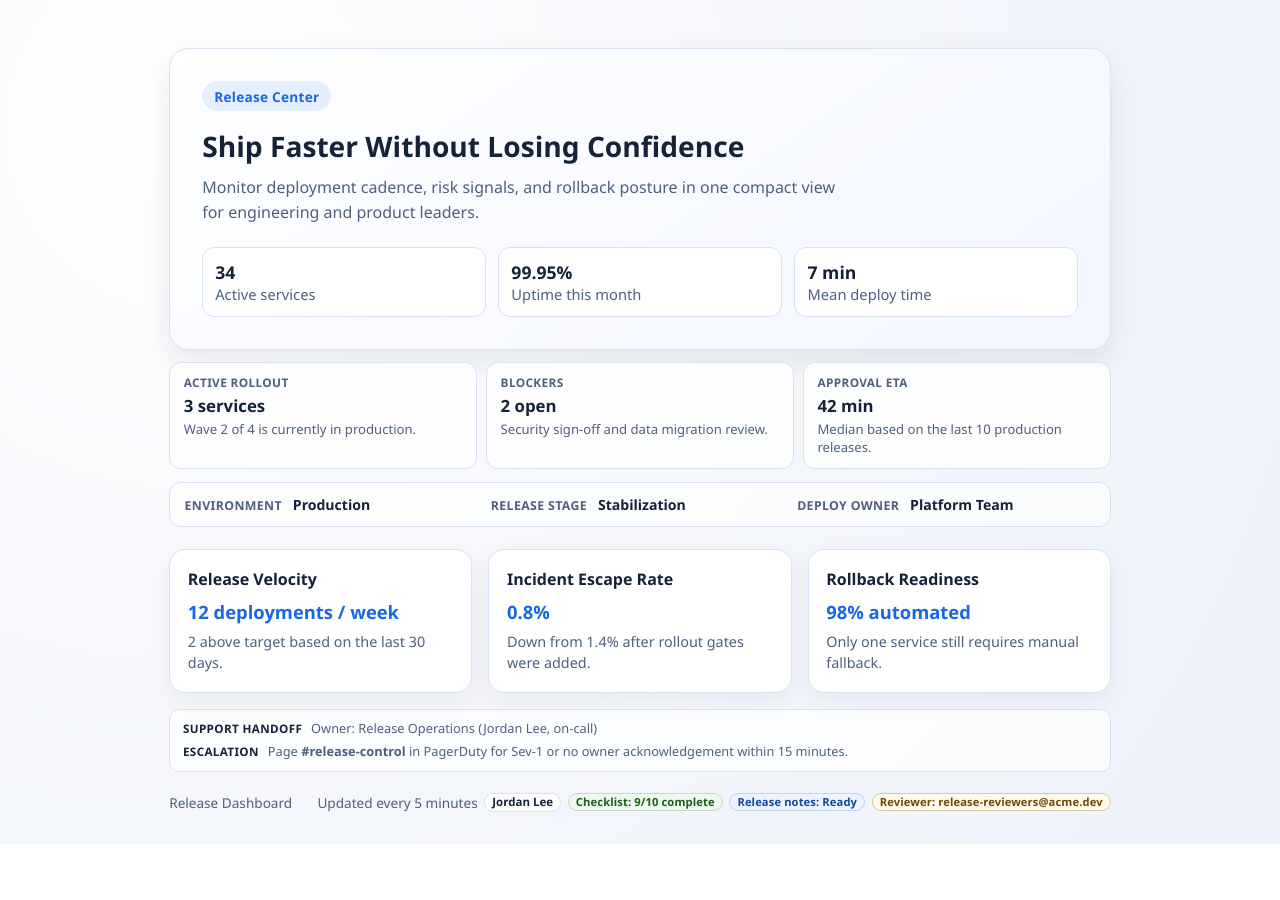
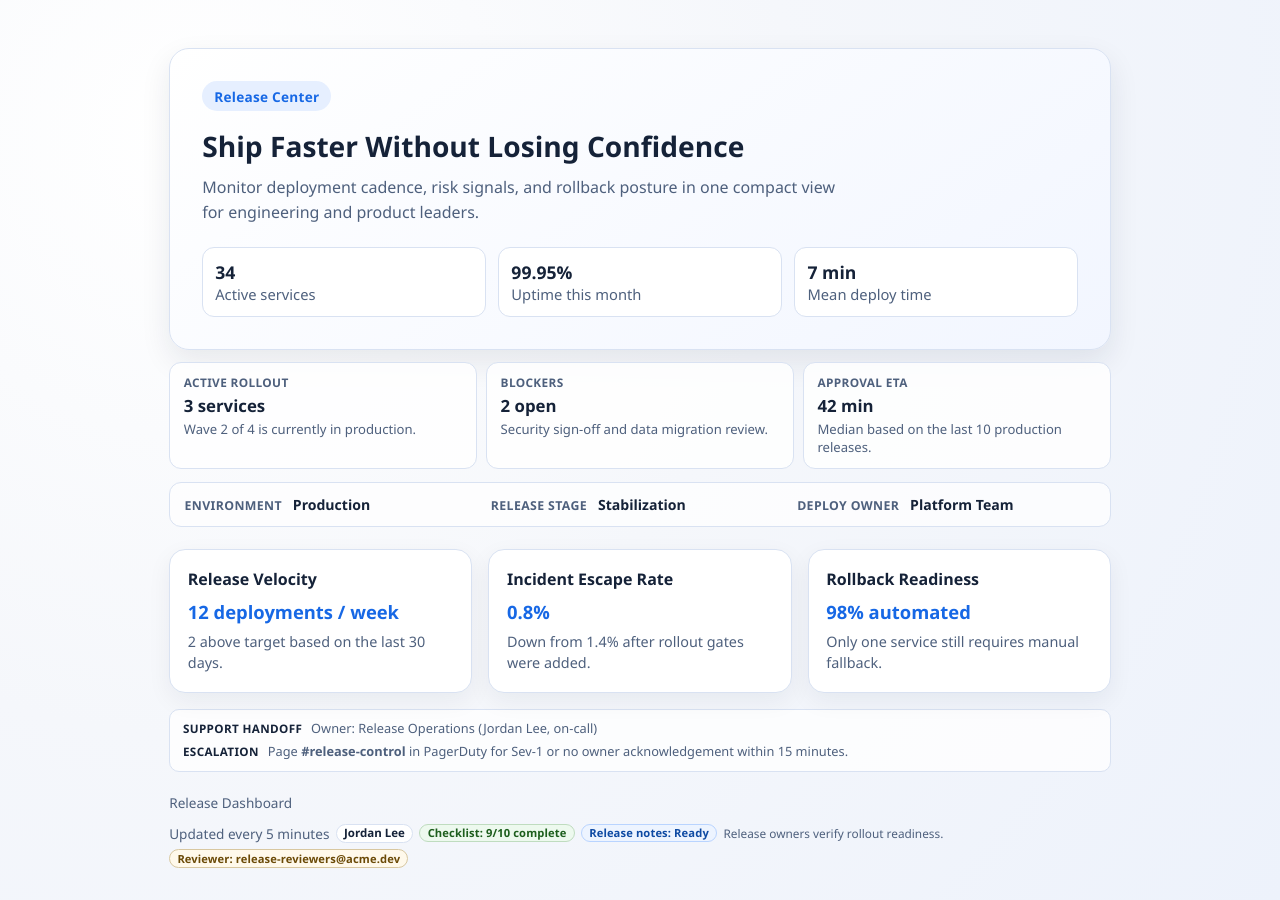
Before and after one commit to abhinsharma/linear-app, a website built with Vite: page index.html in a window 1280 px wide. Before the commit the page ends 844 px from the top, so only its background shows below. Built offline with nearby package versions, Linux system fonts and the light colour scheme.

Commit message:
feat: add rollout readiness footer note

```diff
--- a/src/main.js
+++ b/src/main.js
@@ -101,6 +101,7 @@ document.querySelector('#app').innerHTML = `
         <span class="owner-chip" aria-label="Release owner">Jordan Lee</span>
         <span class="release-checklist-chip" aria-label="Release checklist status">Checklist: 9/10 complete</span>
         <span class="release-notes-badge" aria-label="Release notes status">Release notes: Ready</span>
+        <span class="footer-note">Release owners verify rollout readiness.</span>
         <a
           class="reviewer-contact-chip"
           href="mailto:release-reviewers@acme.dev"
--- a/src/styles.css
+++ b/src/styles.css
@@ -202,6 +202,11 @@ body {
   flex-wrap: wrap;
 }
 
+.footer-note {
+  color: var(--muted);
+  font-size: 0.74rem;
+}
+
 .owner-chip {
   display: inline-flex;
   align-items: center;
```
